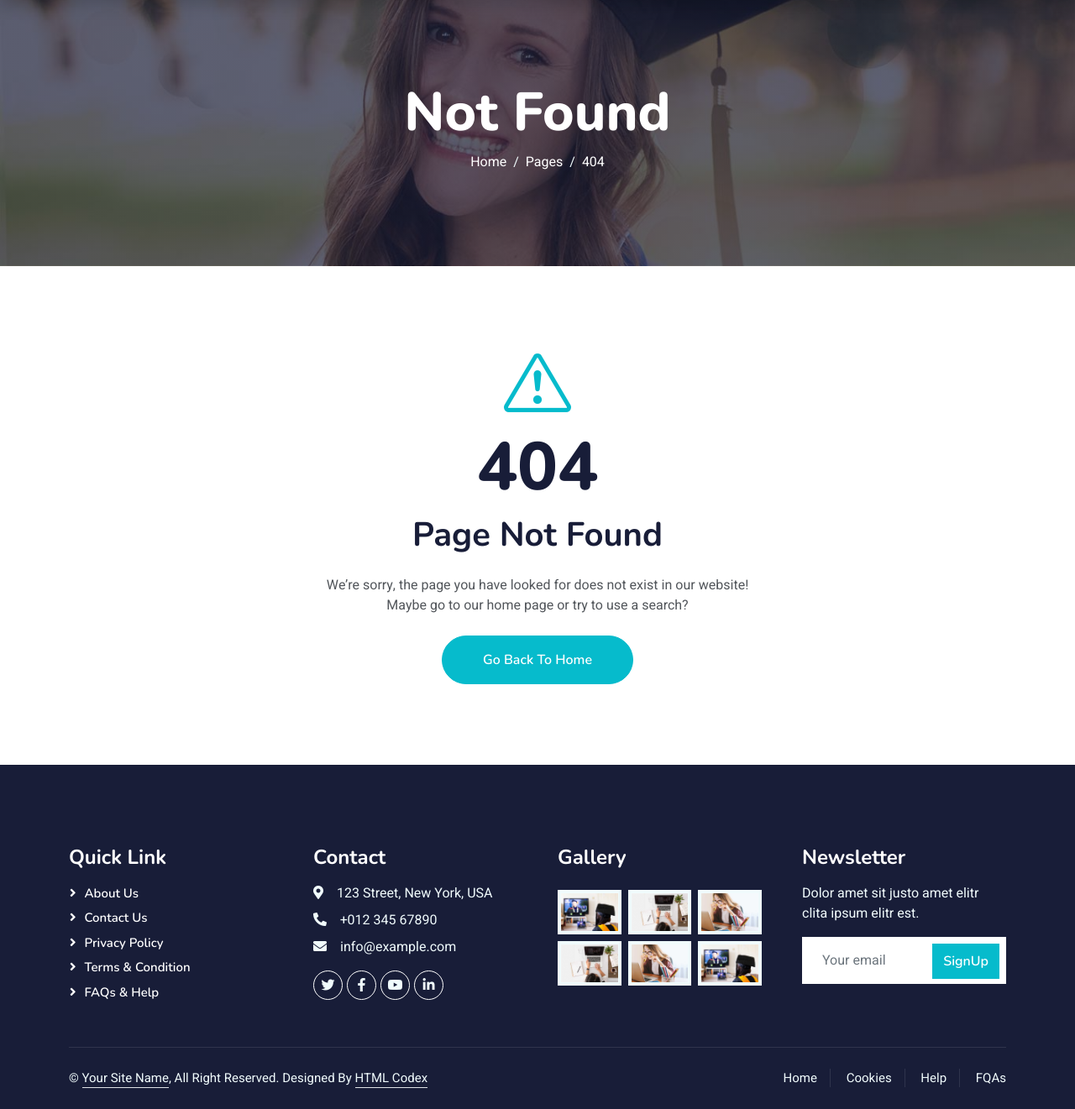
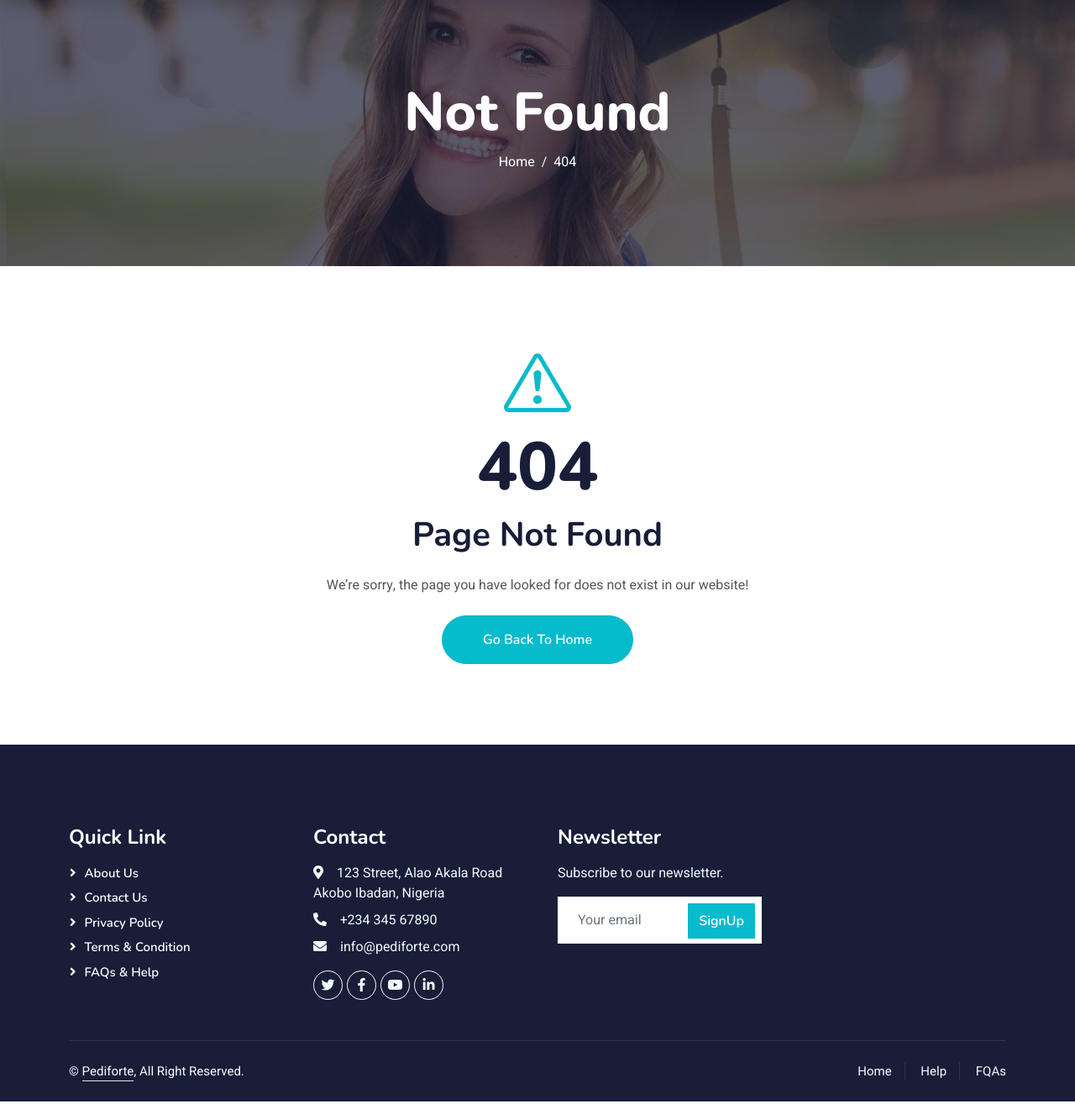
Before and after one commit to dejinassar/srs-php, a PHP site: page /404.php in a window 1280 px wide. Shown: the part 75-1396 px from the top of the page at 84% size. Run offline with PHP 8.4, Linux system fonts and the light colour scheme; some libraries are stand-ins or nearby versions.

Commit message:
Add files via upload

```diff
--- a/404.php
+++ b/404.php
@@ -79,7 +79,6 @@
                     <nav aria-label="breadcrumb">
                         <ol class="breadcrumb justify-content-center">
                             <li class="breadcrumb-item"><a class="text-white" href="#">Home</a></li>
-                            <li class="breadcrumb-item"><a class="text-white" href="#">Pages</a></li>
                             <li class="breadcrumb-item text-white active" aria-current="page">404</li>
                         </ol>
                     </nav>
@@ -98,14 +97,13 @@
                     <i class="bi bi-exclamation-triangle display-1 text-primary"></i>
                     <h1 class="display-1">404</h1>
                     <h1 class="mb-4">Page Not Found</h1>
-                    <p class="mb-4">We’re sorry, the page you have looked for does not exist in our website! Maybe go to our home page or try to use a search?</p>
-                    <a class="btn btn-primary rounded-pill py-3 px-5" href="">Go Back To Home</a>
+                    <p class="mb-4">We’re sorry, the page you have looked for does not exist in our website!</p>
+                    <a class="btn btn-primary rounded-pill py-3 px-5" href="index.php">Go Back To Home</a>
                 </div>
             </div>
         </div>
     </div>
     <!-- 404 End -->
-
 
     <!-- Footer Start -->
     <div class="container-fluid bg-dark text-light footer pt-5 mt-5 wow fadeIn" data-wow-delay="0.1s">
@@ -121,9 +119,9 @@
                 </div>
                 <div class="col-lg-3 col-md-6">
                     <h4 class="text-white mb-3">Contact</h4>
-                    <p class="mb-2"><i class="fa fa-map-marker-alt me-3"></i>123 Street, New York, USA</p>
-                    <p class="mb-2"><i class="fa fa-phone-alt me-3"></i>+012 345 67890</p>
-                    <p class="mb-2"><i class="fa fa-envelope me-3"></i>info@example.com</p>
+                    <p class="mb-2"><i class="fa fa-map-marker-alt me-3"></i>123 Street, Alao Akala Road Akobo Ibadan, Nigeria</p>
+                    <p class="mb-2"><i class="fa fa-phone-alt me-3"></i>+234 345 67890</p>
+                    <p class="mb-2"><i class="fa fa-envelope me-3"></i>info@pediforte.com</p>
                     <div class="d-flex pt-2">
                         <a class="btn btn-outline-light btn-social" href=""><i class="fab fa-twitter"></i></a>
                         <a class="btn btn-outline-light btn-social" href=""><i class="fab fa-facebook-f"></i></a>
@@ -132,31 +130,8 @@
                     </div>
                 </div>
                 <div class="col-lg-3 col-md-6">
-                    <h4 class="text-white mb-3">Gallery</h4>
-                    <div class="row g-2 pt-2">
-                        <div class="col-4">
-                            <img class="img-fluid bg-light p-1" src="img/course-1.jpg" alt="">
-                        </div>
-                        <div class="col-4">
-                            <img class="img-fluid bg-light p-1" src="img/course-2.jpg" alt="">
-                        </div>
-                        <div class="col-4">
-                            <img class="img-fluid bg-light p-1" src="img/course-3.jpg" alt="">
-                        </div>
-                        <div class="col-4">
-                            <img class="img-fluid bg-light p-1" src="img/course-2.jpg" alt="">
-                        </div>
-                        <div class="col-4">
-                            <img class="img-fluid bg-light p-1" src="img/course-3.jpg" alt="">
-                        </div>
-                        <div class="col-4">
-                            <img class="img-fluid bg-light p-1" src="img/course-1.jpg" alt="">
-                        </div>
-                    </div>
-                </div>
-                <div class="col-lg-3 col-md-6">
                     <h4 class="text-white mb-3">Newsletter</h4>
-                    <p>Dolor amet sit justo amet elitr clita ipsum elitr est.</p>
+                    <p>Subscribe to our newsletter.</p>
                     <div class="position-relative mx-auto" style="max-width: 400px;">
                         <input class="form-control border-0 w-100 py-3 ps-4 pe-5" type="text" placeholder="Your email">
                         <button type="button" class="btn btn-primary py-2 position-absolute top-0 end-0 mt-2 me-2">SignUp</button>
@@ -168,15 +143,12 @@
             <div class="copyright">
                 <div class="row">
                     <div class="col-md-6 text-center text-md-start mb-3 mb-md-0">
-                        &copy; <a class="border-bottom" href="#">Your Site Name</a>, All Right Reserved.
+                        &copy; <a class="border-bottom">Pediforte</a>, All Right Reserved.
 
-                        <!--/*** This template is free as long as you keep the footer author’s credit link/attribution link/backlink. If you'd like to use the template without the footer author’s credit link/attribution link/backlink, you can purchase the Credit Removal License from "https://htmlcodex.com/credit-removal". Thank you for your support. ***/-->
-                        Designed By <a class="border-bottom" href="https://htmlcodex.com">HTML Codex</a>
                     </div>
                     <div class="col-md-6 text-center text-md-end">
                         <div class="footer-menu">
                             <a href="">Home</a>
-                            <a href="">Cookies</a>
                             <a href="">Help</a>
                             <a href="">FQAs</a>
                         </div>
@@ -186,6 +158,7 @@
         </div>
     </div>
     <!-- Footer End -->
+
 
 
     <!-- Back to Top -->
--- a/contact.php
+++ b/contact.php
@@ -93,14 +93,13 @@
             <div class="row g-4">
                 <div class="col-lg-4 col-md-6 wow fadeInUp" data-wow-delay="0.1s">
                     <h5>Get In Touch</h5>
-                    <p class="mb-4">The contact form is currently inactive. Get a functional and working contact form with Ajax & PHP in a few minutes. Just copy and paste the files, add a little code and you're done. <a href="https://htmlcodex.com/contact-form">Download Now</a>.</p>
                     <div class="d-flex align-items-center mb-3">
                         <div class="d-flex align-items-center justify-content-center flex-shrink-0 bg-primary" style="width: 50px; height: 50px;">
                             <i class="fa fa-map-marker-alt text-white"></i>
                         </div>
                         <div class="ms-3">
                             <h5 class="text-primary">Office</h5>
-                            <p class="mb-0">123 Street, New York, USA</p>
+                            <p class="mb-0">123 Street, Ibadan, Nigeria</p>
                         </div>
                     </div>
                     <div class="d-flex align-items-center mb-3">
--- a/index.php
+++ b/index.php
@@ -84,7 +84,8 @@
                     </div>
                 </div>
             </div>
-            <div class="owl-carousel-item position-relative">
+            <div class="owl-carousel-item pos
+            aqition-relative">
                 <img class="img-fluid" src="img/carousel-2.jpg" alt="">
                 <div class="position-absolute top-0 start-0 w-100 h-100 d-flex align-items-center" style="background: rgba(24, 29, 56, .7);">
                     <div class="container">
```
Also changed, not shown: about.php (line endings or trailing spaces), courses.php (line endings or trailing spaces), login.php (line endings or trailing spaces), signup.php (line endings or trailing spaces).
